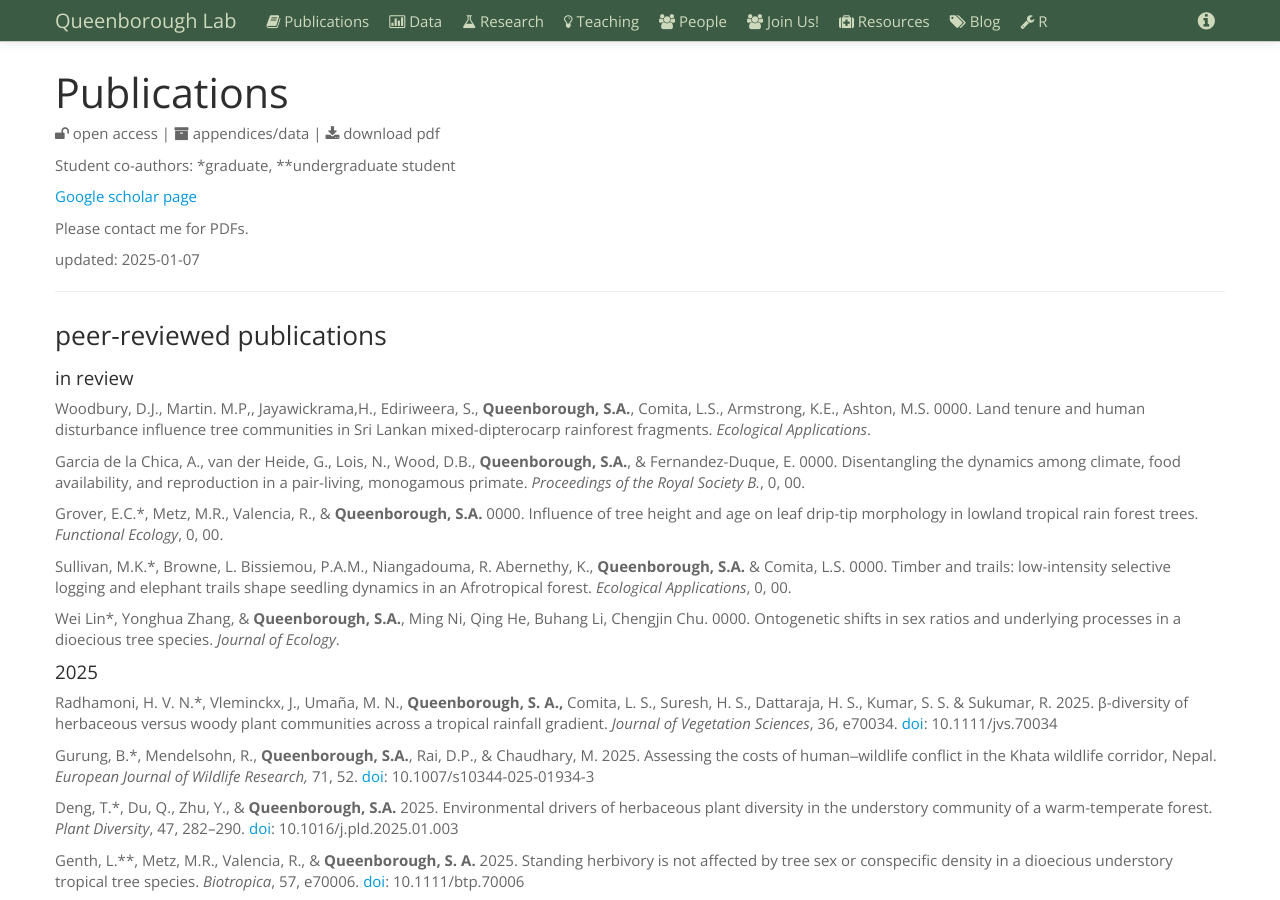
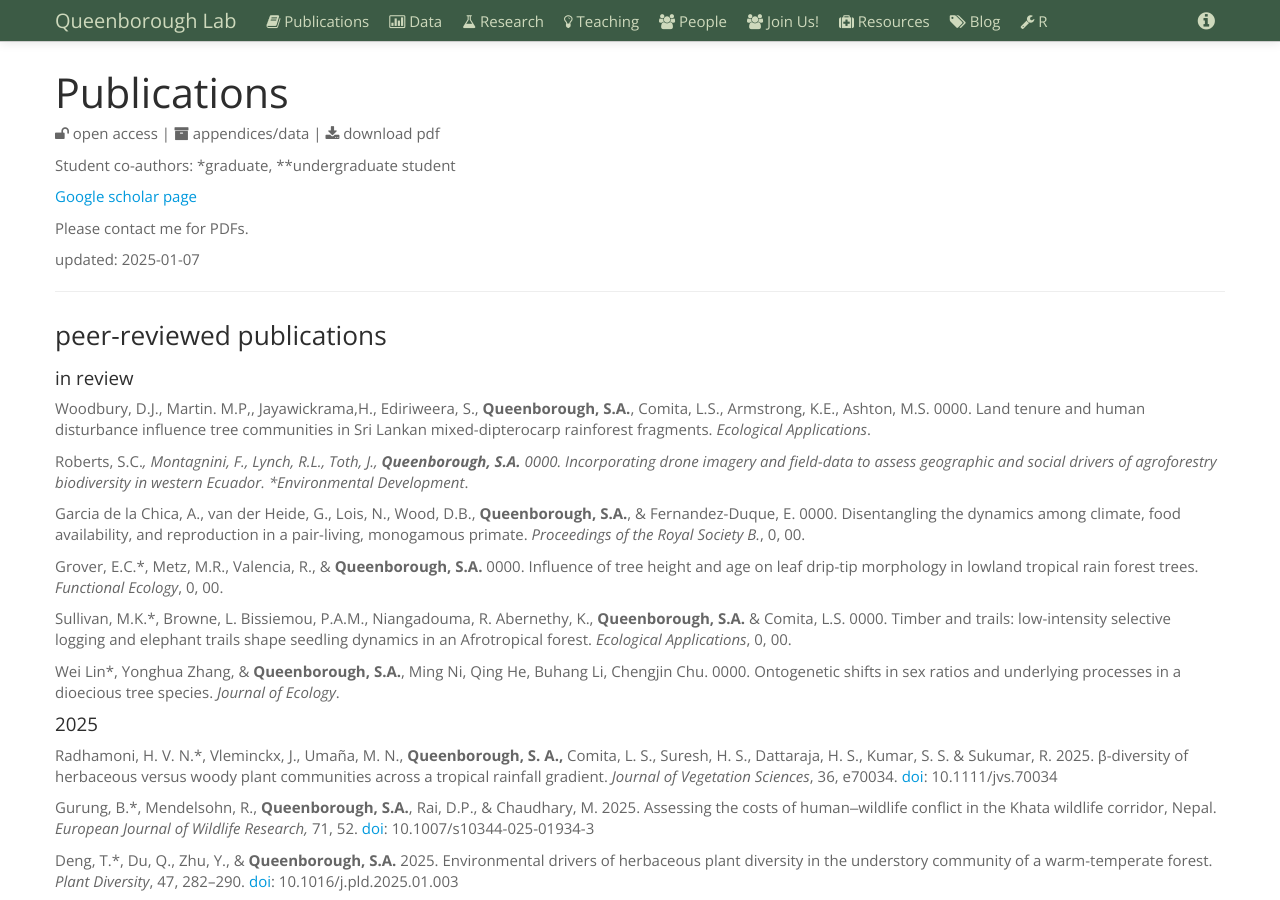
Before and after one commit to saq/saq.github.io, a Jekyll site: the page built from publications.md, in a window 1280 px wide and 900 px high. Built offline with Jekyll 4.4.1, drawn with Linux system fonts in a browser that asks for light colours.

Commit message:
Update publications.md

```diff
--- a/publications.md
+++ b/publications.md
@@ -44,6 +44,8 @@ Young, K.J.\*, Piotto, D., **Queenborough, S.A.**, & Ashton, M.S. 0000. Cacao ag
 #### in review
 
 Woodbury, D.J., Martin. M.P,, Jayawickrama,H., Ediriweera, S., **Queenborough, S.A.**, Comita, L.S., Armstrong, K.E., Ashton, M.S. 0000. Land tenure and human disturbance influence tree communities in Sri Lankan mixed-dipterocarp rainforest fragments. *Ecological Applications*.
+
+Roberts, S.C.*, Montagnini, F., Lynch, R.L., Toth, J., **Queenborough, S.A.** 0000. Incorporating drone imagery and field-data to assess geographic and social drivers of agroforestry biodiversity in western Ecuador. *Environmental Development*.
 
 Garcia de la Chica, A., van der Heide, G., Lois, N., Wood, D.B., **Queenborough, S.A.**, & Fernandez-Duque, E. 0000.  Disentangling the dynamics among climate, food availability, and reproduction in a pair-living, monogamous primate. *Proceedings of the Royal Society B.*, 0, 00.
 
```
